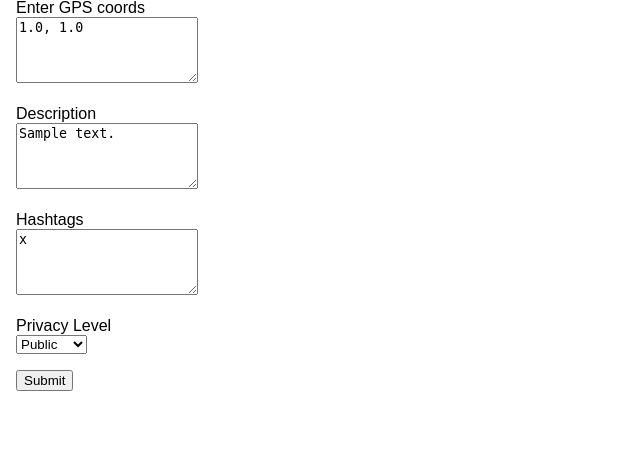
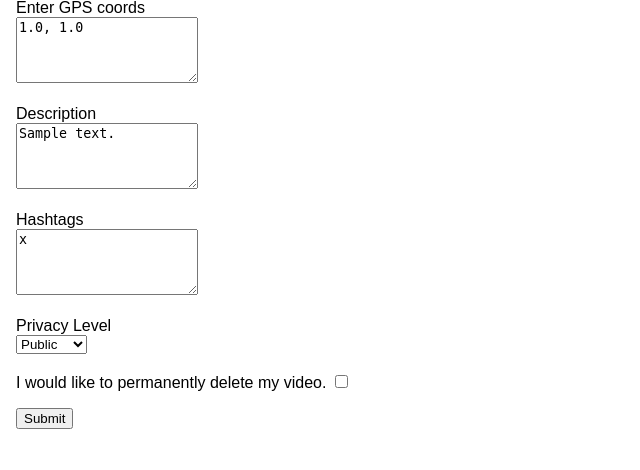
Before and after one commit to VeryUsual/roam, a Flask app: page /videos/edit/1 in a window 1280 px wide. Shown: the part 151-621 px from the top of the page, without its empty margins (0-640 px from the left). Run offline with Flask 3, Linux system fonts and the light colour scheme; a user stored in the database is signed in; tables that the repository leaves empty hold one stand-in row (values such as "Sample post"); some libraries are stand-ins or nearby versions.

Commit message:
video deletion

```diff
--- a/app/forms.py
+++ b/app/forms.py
@@ -101,4 +101,5 @@ class EditVideoForm(FlaskForm):
         choices=[(0, "Public"), (1, "Unlisted"), (2, "Private")],
         validators=[DataRequired()],
     )
+    delete_checkbox = BooleanField("I would like to permanently delete my video.")
     submit = SubmitField("Submit")
--- a/app/routes.py
+++ b/app/routes.py
@@ -155,6 +155,11 @@ def video_edit(video_id):
     if video.user_id == current_user.id:
         form = EditVideoForm()
         if form.validate_on_submit():
+            if form.delete_checkbox.data:
+                db.session.delete(video)
+                db.session.commit()
+                flash("Successfully deleted your video.")
+                return redirect(url_for("index"))
             video.lat = form.coords.data.split(", ")[0]
             video.lon = form.coords.data.split(", ")[1]
             video.description = form.description.data
--- a/app/templates/video_edit.html
+++ b/app/templates/video_edit.html
@@ -30,8 +30,32 @@
             {% for error in form.privacy_level.errors %}
             <span style="color: red">{{ error }}</span>
             {% endfor %}
+            <br><br>
+            {{ form.delete_checkbox.label }}
+            {{ form.delete_checkbox }}
+            {% for error in form.delete_checkbox.errors %}
+            <span style="color: red">{{ error }}</span>
+            {% endfor %}
         </p>
         <p>{{ form.submit() }}</p>
     </form>
+    <script src="https://cdn.jsdelivr.net/npm/@simondmc/popup-js@1.4.4/popup.min.js"></script>
+    <script>
+        document.getElementById("delete_checkbox").checked = false;
+
+        window.preventVideoDeletion = true;
+        document.getElementById("delete_checkbox").addEventListener('click', (e) => {
+            if (window.preventVideoDeletion == true) {
+                e.preventDefault();
+                const areyousurepopup = new Popup({
+                    id: "areyousurepopup",
+                    title: "Are you sure?",
+                    content: `
+                        You have selected the option to permanently and irreversibly delete your video forever.<br><br><br><hr><br><button onclick=\"window.preventVideoDeletion = false;alert('You may now close this window and tick the checkbox');\">I am aware of all the consequences and I would like to delete my video.</button>`,
+                });
+                areyousurepopup.show();
+            }
+        });
+    </script>
     {% endif %}
 {% endblock %}
```
